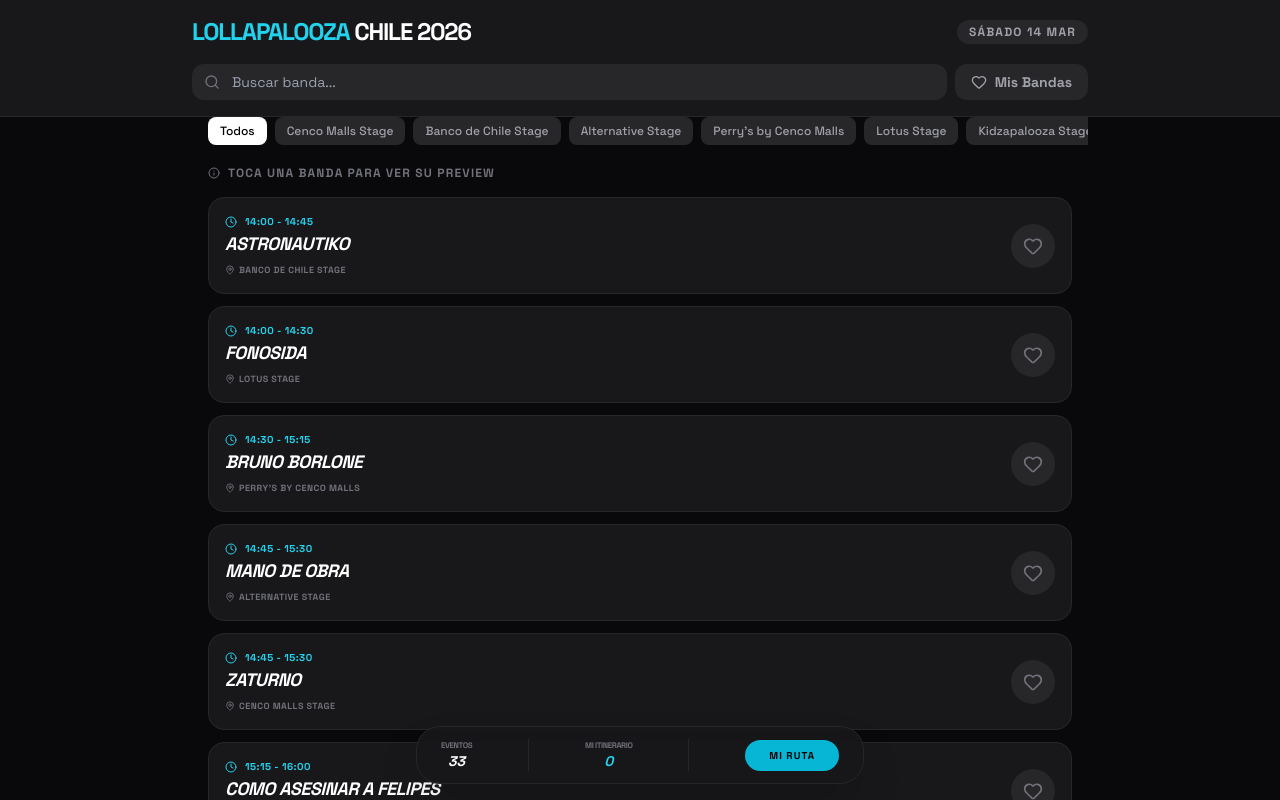
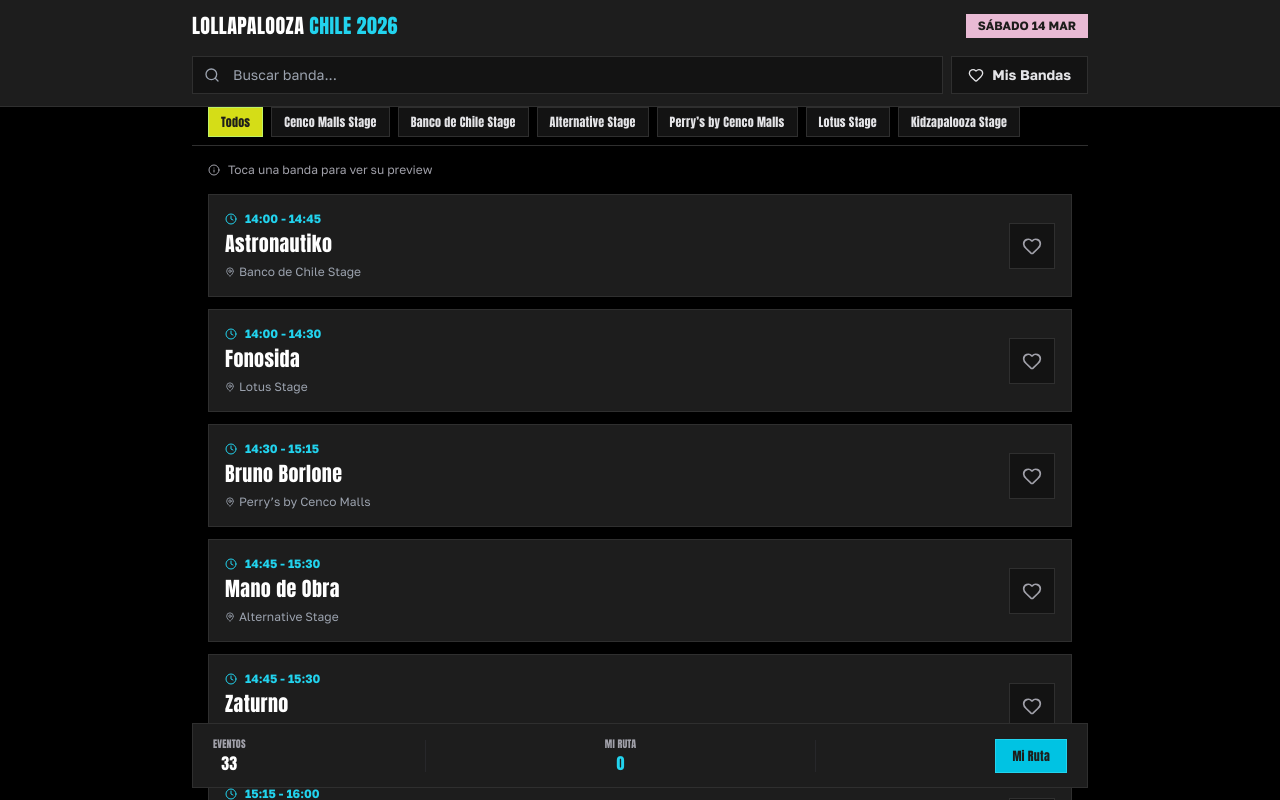
Before and after one commit to ordenador/lollapalooza-chile-2026-mi-itinerario, a Next.js app: page / in a window 1280 px wide. Shown: the top 800 px of the page. Built offline with nearby package versions, Linux system fonts and the light colour scheme.

Commit message:
feat(ui): refresh lineup visual system and component styling

```diff
--- a/src/app/layout.tsx
+++ b/src/app/layout.tsx
@@ -1,11 +1,19 @@
 import type { Metadata } from 'next';
-import { Space_Grotesk } from 'next/font/google';
+import { Anton, Golos_Text } from 'next/font/google';
 import '@/styles/globals.css';
 
-const spaceGrotesk = Space_Grotesk({
+const golosText = Golos_Text({
   subsets: ['latin'],
   weight: ['400', '500', '700'],
   display: 'swap',
+  variable: '--font-body',
+});
+
+const anton = Anton({
+  subsets: ['latin'],
+  weight: ['400'],
+  display: 'swap',
+  variable: '--font-display',
 });
 
 export const metadata: Metadata = {
@@ -24,7 +32,7 @@
 }>) {
   return (
     <html lang="es" className="dark">
-      <body className={spaceGrotesk.className}>{children}</body>
+      <body className={`${golosText.variable} ${anton.variable}`}>{children}</body>
     </html>
   );
 }
--- a/src/app/page.tsx
+++ b/src/app/page.tsx
@@ -45,7 +45,7 @@
   };
 
   return (
-    <div className="min-h-screen bg-zinc-950 pb-24 text-white">
+    <div className="min-h-screen bg-black pb-28 text-zinc-100">
       <LineupHeader
         searchTerm={searchTerm}
         onSearchTermChange={setSearchTerm}
@@ -63,7 +63,7 @@
       ) : null}
 
       <main className="mx-auto max-w-4xl p-4">
-        <div className="mb-4 flex items-center gap-2 text-xs font-bold uppercase tracking-widest text-zinc-500">
+        <div className="mb-4 flex items-center gap-2 text-xs text-zinc-400">
           <Info className="h-3 w-3" />
           <span>Toca una banda para ver su preview</span>
         </div>
--- a/src/components/lineup/ArtistCard.tsx
+++ b/src/components/lineup/ArtistCard.tsx
@@ -17,23 +17,23 @@
   return (
     <div
       onClick={() => onOpenPreview(artist)}
-      className="group flex cursor-pointer items-center justify-between rounded-2xl border border-zinc-800 bg-zinc-900 p-4 transition-all hover:border-zinc-500 active:scale-[0.98]"
+      className="surface-main border-subtle group flex cursor-pointer items-center justify-between border p-4 transition-colors hover:border-cyan-400/60"
       data-testid={`artist-card-${artist.id}`}
     >
       <div className="flex flex-col gap-1 pr-4">
-        <div className="flex items-center gap-2 text-[10px] font-bold uppercase tracking-wider text-cyan-400">
+        <div className="flex items-center gap-2 text-xs font-semibold text-cyan-400">
           <Clock className="h-3 w-3" />
           <span>
             {artist.start} - {artist.end}
           </span>
         </div>
 
-        <h3 className="text-lg font-black uppercase italic leading-tight tracking-tight transition-colors group-hover:text-cyan-400">
+        <h3 className="font-display text-xl leading-tight text-white transition-colors group-hover:text-cyan-400">
           {artist.name}
         </h3>
 
         <div className="mt-1 flex flex-wrap gap-2">
-          <span className="flex items-center gap-1 text-[9px] font-bold uppercase tracking-wider text-zinc-500">
+          <span className="text-muted flex items-center gap-1 text-xs">
             <MapPin className="h-2.5 w-2.5" />
             {artist.stage}
           </span>
@@ -46,10 +46,10 @@
             event.stopPropagation();
             onToggleFavorite(artist.id);
           }}
-          className={`rounded-full p-3 transition-all ${
+          className={`border p-3 transition-colors ${
             isFavorite
-              ? 'bg-cyan-500 text-black'
-              : 'bg-zinc-800 text-zinc-500 hover:bg-zinc-700'
+              ? 'button-cyan border-cyan-400'
+              : 'surface-muted border-subtle text-zinc-400 hover:bg-zinc-800'
           }`}
           aria-label={
             isFavorite
--- a/src/components/lineup/ArtistPreviewModal.tsx
+++ b/src/components/lineup/ArtistPreviewModal.tsx
@@ -21,63 +21,61 @@
   }
 
   return (
-    <div className="fixed inset-0 z-[100] flex items-end justify-center bg-black/80 p-4 backdrop-blur-sm sm:items-center">
-      <div className="modal-enter w-full max-w-md overflow-hidden rounded-3xl border border-zinc-800 bg-zinc-900 shadow-2xl">
+    <div className="fixed inset-0 z-[100] flex items-end justify-center bg-black/80 p-4 sm:items-center">
+      <div className="modal-enter surface-main border-subtle w-full max-w-md overflow-hidden border shadow-2xl">
         <div className="relative p-6">
           <button
             onClick={onClose}
-            className="absolute right-4 top-4 rounded-full bg-zinc-800 p-2 text-zinc-400 hover:text-white"
+            className="surface-muted border-subtle text-muted absolute right-4 top-4 border p-2 hover:text-white"
             aria-label="Cerrar preview"
           >
             <X className="h-5 w-5" />
           </button>
 
           <div className="mb-4 flex items-center gap-3">
-            <div className="rounded-2xl bg-cyan-500/10 p-3">
-              <Music className="h-6 w-6 text-cyan-400" />
+            <div className="border border-cyan-400/40 bg-cyan-400/10 p-3">
+              <Music className="h-5 w-5 text-cyan-300" />
             </div>
             <div>
-              <h2 className="text-2xl font-black uppercase italic leading-none">
+              <h2 className="font-display text-2xl leading-none text-white">
                 {artist.name}
               </h2>
-              <p className="mt-1 text-xs font-bold uppercase tracking-widest text-zinc-500">
-                {artist.stage}
-              </p>
+              <p className="text-muted mt-1 text-xs">{artist.stage}</p>
             </div>
           </div>
 
           <div className="space-y-6">
             <div>
-              <div className="mb-3 flex items-center gap-2 text-[10px] font-black uppercase tracking-[0.2em] text-cyan-400">
+              <div className="mb-3 flex items-center gap-2 text-xs font-semibold text-cyan-300">
                 <Play className="h-3 w-3 fill-current" />
-                <span>Escucha esto para conocerlos</span>
+                <span>Canciones recomendadas</span>
               </div>
 
               <div className="space-y-2">
                 {preview.songs.map((song, index) => (
                   <div
                     key={`${song}-${index}`}
-                    className="flex items-center gap-3 rounded-xl border border-zinc-800 bg-zinc-800/50 p-3 transition-colors hover:bg-zinc-800"
+                    className="surface-muted border-subtle flex items-center gap-3 border p-3 transition-colors hover:bg-zinc-800"
                   >
-                    <span className="font-black italic text-cyan-500">{index + 1}</span>
-                    <span className="text-sm font-bold text-zinc-200">{song}</span>
+                    <span className="font-display text-cyan-400">{index + 1}</span>
+                    <span className="text-sm text-zinc-100">{song}</span>
                   </div>
                 ))}
               </div>
             </div>
 
-            <div className="rounded-2xl border border-cyan-500/20 bg-cyan-500/5 p-4">
-              <div className="mb-2 flex items-center gap-2 text-[10px] font-black uppercase tracking-[0.2em] text-cyan-400">
+            <div className="border border-cyan-400/30 bg-cyan-400/10 p-4">
+              <div className="mb-2 flex items-center gap-2 text-xs font-semibold text-cyan-300">
                 <Sparkles className="h-3 w-3" />
-                <span>El Vibe del Show</span>
+                <span>Vibe en vivo</span>
               </div>
 
-              <p className="mb-3 text-sm leading-relaxed text-zinc-300">
+              <p className="mb-3 text-sm leading-relaxed text-zinc-100">
                 {preview.styleDescription}
               </p>
 
-              <div className="border-t border-cyan-500/10 pt-3">
-                <p className="text-xs italic text-cyan-400/80">
+              <div className="border-t border-cyan-300/20 pt-3">
+                <p className="text-xs text-cyan-100/90">
                   <strong>Veredicto:</strong> {preview.verdict}
                 </p>
               </div>
@@ -88,13 +86,13 @@
                 onToggleFavorite(artist.id);
                 onClose();
               }}
-              className={`w-full rounded-2xl py-4 font-black uppercase tracking-widest transition-all ${
+              className={`w-full border px-4 py-3 text-sm font-semibold transition-colors ${
                 isFavorite
-                  ? 'bg-zinc-800 text-zinc-400'
-                  : 'bg-cyan-500 text-black shadow-lg shadow-cyan-500/20 hover:bg-cyan-400'
+                  ? 'surface-muted border-subtle text-zinc-300'
+                  : 'button-cyan border-cyan-400 hover:bg-cyan-300'
               }`}
             >
-              {isFavorite ? 'Eliminar de mi Itinerario' : '¡Lo quiero ver!'}
+              {isFavorite ? 'Eliminar de mi itinerario' : 'Agregar a mi itinerario'}
             </button>
           </div>
         </div>
--- a/src/components/lineup/EmptyState.tsx
+++ b/src/components/lineup/EmptyState.tsx
@@ -2,9 +2,9 @@
 
 export function EmptyState() {
   return (
-    <div className="flex flex-col items-center justify-center space-y-4 py-20 text-zinc-500">
+    <div className="text-muted flex flex-col items-center justify-center space-y-4 py-20">
       <Heart className="h-12 w-12 opacity-20" />
-      <p className="px-8 text-center">No encontramos bandas con esos filtros.</p>
+      <p className="px-8 text-center text-sm">No encontramos bandas con esos filtros.</p>
     </div>
   );
 }
--- a/src/components/lineup/FloatingStatsNav.tsx
+++ b/src/components/lineup/FloatingStatsNav.tsx
@@ -14,32 +14,28 @@
   onToggleView,
 }: FloatingStatsNavProps) {
   return (
-    <footer className="pointer-events-none fixed bottom-0 left-0 right-0 p-4">
-      <div className="pointer-events-auto mx-auto flex max-w-md items-center justify-between rounded-3xl border border-zinc-800 bg-zinc-900/90 p-3 px-6 shadow-2xl backdrop-blur-xl">
+    <footer className="fixed bottom-0 left-0 right-0 px-4 py-3">
+      <div className="surface-main border-subtle mx-auto flex max-w-4xl items-center justify-between gap-4 border px-5 py-3">
         <div className="flex flex-col items-center">
-          <span className="text-[8px] font-bold uppercase tracking-tighter text-zinc-500">
-            Eventos
-          </span>
-          <span className="text-sm font-black italic text-white">{totalEvents}</span>
+          <span className="font-display text-[10px] text-zinc-400">EVENTOS</span>
+          <span className="font-display text-base text-white">{totalEvents}</span>
         </div>
 
         <div className="h-8 w-px bg-zinc-800" />
 
         <div className="flex flex-col items-center">
-          <span className="text-[8px] font-bold uppercase tracking-tighter text-zinc-500">
-            Mi Itinerario
-          </span>
-          <span className="text-sm font-black italic text-cyan-400">
-            {favoritesCount}
-          </span>
+          <span className="font-display text-[10px] text-zinc-400">MI RUTA</span>
+          <span className="font-display text-base text-cyan-400">{favoritesCount}</span>
         </div>
 
         <div className="h-8 w-px bg-zinc-800" />
 
         <button
           onClick={onToggleView}
-          className={`rounded-2xl px-6 py-2 text-[10px] font-black uppercase tracking-widest transition-all ${
-            view === 'mine' ? 'bg-white text-black' : 'bg-cyan-500 text-black'
+          className={`font-display border px-4 py-2 text-xs transition-colors ${
+            view === 'mine'
+              ? 'button-pink border-pink-300'
+              : 'button-cyan border-cyan-400'
           }`}
         >
           {view === 'mine' ? 'Lineup' : 'Mi Ruta'}
--- a/src/components/lineup/LineupHeader.tsx
+++ b/src/components/lineup/LineupHeader.tsx
@@ -17,24 +17,24 @@
   favoritesCount,
 }: LineupHeaderProps) {
   return (
-    <header className="sticky top-0 z-50 border-b border-zinc-800 bg-zinc-900 p-4">
+    <header className="border-subtle surface-main sticky top-0 z-50 border-b px-4 py-3">
       <div className="mx-auto flex max-w-4xl flex-col gap-4">
         <div className="flex items-center justify-between gap-3">
-          <h1 className="text-2xl font-black tracking-tighter text-cyan-400">
-            LOLLAPALOOZA <span className="text-white">CHILE 2026</span>
+          <h1 className="font-display text-xl text-white">
+            LOLLAPALOOZA <span className="text-cyan-400">CHILE 2026</span>
           </h1>
-          <div className="rounded-full bg-zinc-800 px-3 py-1 text-xs font-bold uppercase tracking-widest text-zinc-400">
+          <div className="button-pink px-3 py-1 text-xs font-semibold uppercase">
             Sábado 14 Mar
           </div>
         </div>
 
         <div className="flex gap-2">
           <div className="relative flex-1">
-            <Search className="absolute left-3 top-1/2 h-4 w-4 -translate-y-1/2 text-zinc-500" />
+            <Search className="text-muted absolute left-3 top-1/2 h-4 w-4 -translate-y-1/2" />
             <input
               type="text"
               placeholder="Buscar banda..."
-              className="w-full rounded-xl border-none bg-zinc-800 py-2 pl-10 pr-4 text-sm outline-none transition-all focus:ring-2 focus:ring-cyan-500"
+              className="surface-muted border-subtle w-full border py-2 pl-10 pr-4 text-sm text-white outline-none transition-colors focus:border-cyan-400"
               value={searchTerm}
               onChange={(event) => onSearchTermChange(event.target.value)}
               aria-label="Buscar banda"
@@ -43,8 +43,10 @@
 
           <button
             onClick={onToggleView}
-            className={`flex items-center gap-2 rounded-xl px-4 py-2 text-sm font-bold transition-all ${
-              view === 'mine' ? 'bg-cyan-500 text-black' : 'bg-zinc-800 text-zinc-400'
+            className={`flex items-center gap-2 border px-4 py-2 text-sm font-semibold transition-colors ${
+              view === 'mine'
+                ? 'button-cyan border-cyan-400'
+                : 'surface-muted border-subtle text-zinc-200 hover:bg-zinc-800'
             }`}
           >
             <Heart className={`h-4 w-4 ${view === 'mine' ? 'fill-current' : ''}`} />
@@ -52,9 +54,7 @@
               {view === 'mine' ? 'Ver Todo' : 'Mis Bandas'}
             </span>
             {favoritesCount > 0 ? (
-              <span className="ml-1 rounded bg-black/20 px-1.5 text-xs">
-                {favoritesCount}
-              </span>
+              <span className="ml-1 bg-black/20 px-1.5 text-xs">{favoritesCount}</span>
             ) : null}
           </button>
         </div>
--- a/src/components/lineup/StageFilters.tsx
+++ b/src/components/lineup/StageFilters.tsx
@@ -12,16 +12,16 @@
   onSelectStage,
 }: StageFiltersProps) {
   return (
-    <div className="no-scrollbar mx-auto max-w-4xl overflow-x-auto px-4 pb-1">
+    <div className="no-scrollbar border-subtle mx-auto max-w-4xl overflow-x-auto border-b px-4 pb-2">
       <div className="flex gap-2">
         {stages.map((stage) => (
           <button
             key={stage}
             onClick={() => onSelectStage(stage)}
-            className={`whitespace-nowrap rounded-lg px-3 py-1.5 text-xs font-medium transition-all ${
+            className={`font-display whitespace-nowrap border px-3 py-1.5 text-xs transition-colors ${
               selectedStage === stage
-                ? 'bg-white text-black'
-                : 'bg-zinc-800 text-zinc-400 hover:bg-zinc-700'
+                ? 'button-lime border-lime-300'
+                : 'surface-muted border-subtle text-zinc-200 hover:bg-zinc-800'
             }`}
           >
             {stage}
--- a/src/styles/globals.css
+++ b/src/styles/globals.css
@@ -4,6 +4,17 @@
 
 :root {
   color-scheme: dark;
+  --lolla-bg: #000;
+  --lolla-surface: #1d1d1d;
+  --lolla-surface-2: #131313;
+  --lolla-surface-3: #242424;
+  --lolla-line: #2f2f2f;
+  --lolla-text: #fff;
+  --lolla-text-muted: #9ca3af;
+  --lolla-ink: #1d1d1b;
+  --lolla-cyan: #00c3e3;
+  --lolla-lime: #d5dd17;
+  --lolla-pink: #e9bad4;
 }
 
 * {
@@ -13,8 +24,14 @@
 body {
   margin: 0;
   min-height: 100vh;
-  background-color: #09090b;
-  color: #fff;
+  background-color: var(--lolla-bg);
+  color: var(--lolla-text);
+  font-family: var(--font-body), sans-serif;
+}
+
+.font-display {
+  font-family: var(--font-display), sans-serif;
+  letter-spacing: 0.02em;
 }
 
 .no-scrollbar::-webkit-scrollbar {
@@ -29,7 +46,7 @@
 @keyframes modal-slide-up {
   from {
     opacity: 0;
-    transform: translateY(28px);
+    transform: translateY(8px);
   }
 
   to {
@@ -39,5 +56,40 @@
 }
 
 .modal-enter {
-  animation: modal-slide-up 220ms ease-out;
+  animation: modal-slide-up 140ms ease-out;
 }
+
+.surface-main {
+  background-color: var(--lolla-surface);
+}
+
+.surface-muted {
+  background-color: var(--lolla-surface-2);
+}
+
+.surface-raised {
+  background-color: var(--lolla-surface-3);
+}
+
+.text-muted {
+  color: var(--lolla-text-muted);
+}
+
+.border-subtle {
+  border-color: var(--lolla-line);
+}
+
+.button-cyan {
+  background-color: var(--lolla-cyan);
+  color: var(--lolla-ink);
+}
+
+.button-lime {
+  background-color: var(--lolla-lime);
+  color: var(--lolla-ink);
+}
+
+.button-pink {
+  background-color: var(--lolla-pink);
+  color: var(--lolla-ink);
+}
```
Also changed, not shown: 1 other file (tests, documents, lock files or other folders).
